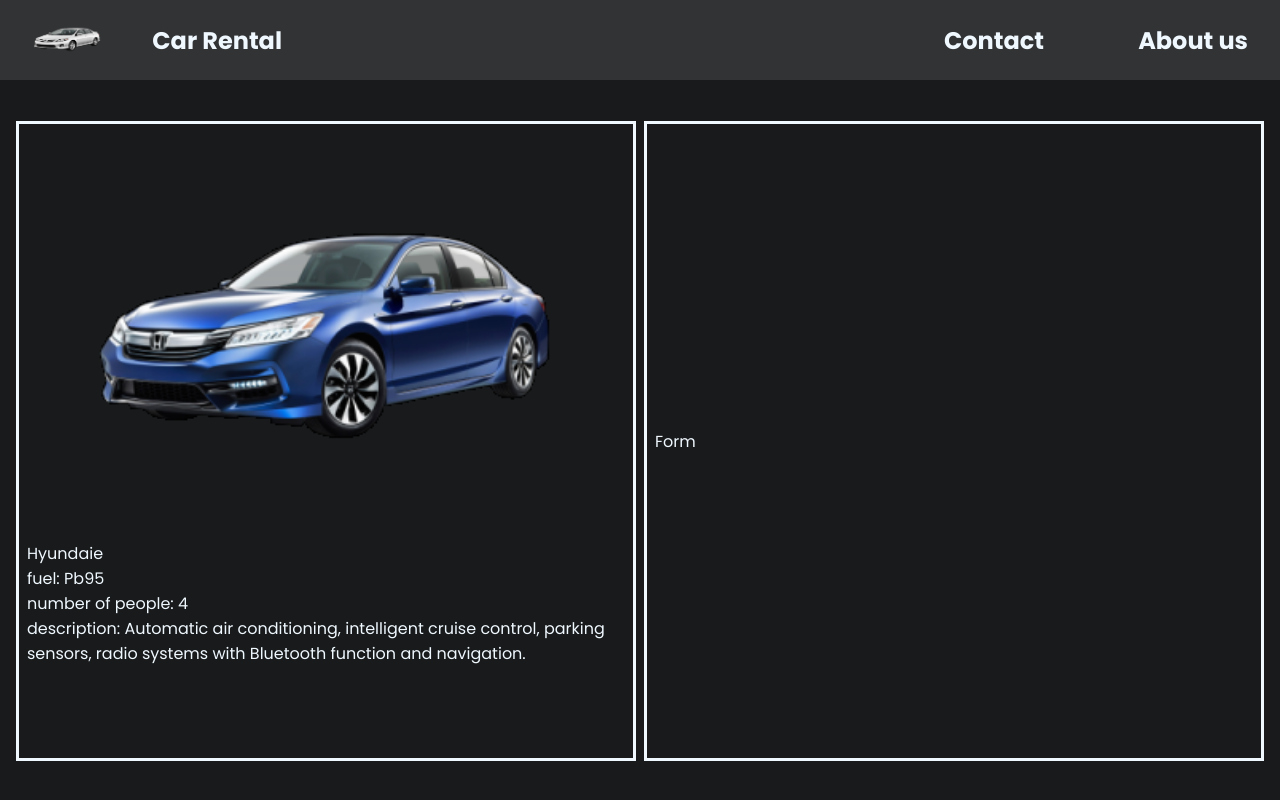
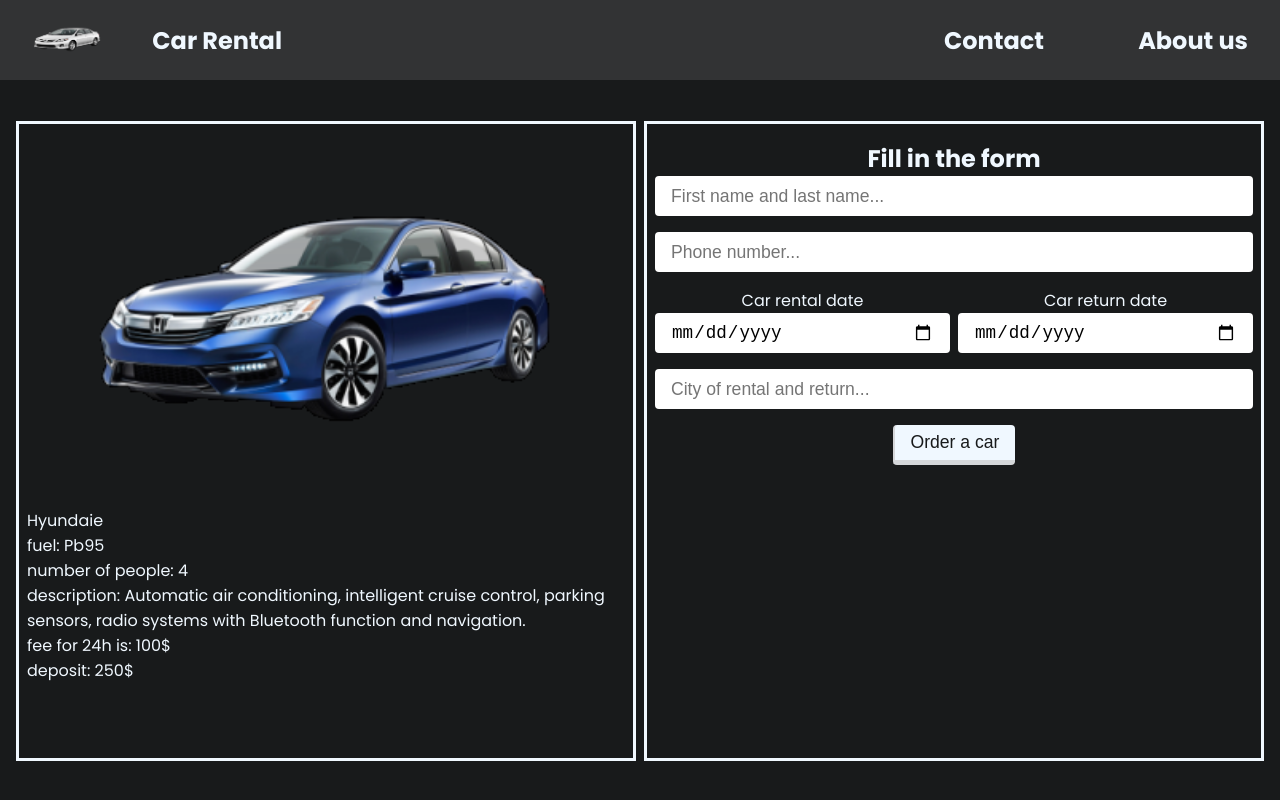
Before and after one commit to ajarek/react-72-vite-Car-Rental, a React (Vite) app: page /home-edit/1 in a window 1280 px wide. Built offline with nearby package versions, Linux system fonts and the light colour scheme.

Commit message:
added form

```diff
--- /dev/null
+++ b/src/components/FormContent/FormContent.css
@@ -0,0 +1,59 @@
+.note .form {
+  width: 100%;
+  min-height:75vh;
+
+  display: flex;
+  flex-direction: column;
+  justify-content: flex-start;
+  align-items: center;
+
+}
+
+.note .form-input {
+  width: 100%;
+  display: flex;
+  flex-direction: column;
+  align-items: center;
+}
+
+
+
+.note .form-input input,
+
+.note .form-input button {
+  height: 40px;
+  width: 100%;
+  padding: 0 1rem;
+  font-size: 1.1rem;
+  border: 0;
+  outline: 0;
+  margin-bottom: 1rem;
+  border-radius: 4px;
+}
+
+
+
+.note .form-input button {
+  padding: 0.5rem 1rem;
+  background: #f0f8ff;
+  border: 0;
+  border-bottom: 5px solid #d5d7da;
+  border-left: 2px solid #d5d7da;
+
+  cursor: pointer;
+  position: relative;
+  font-size: 1.1rem;
+  color: #181a1b;
+}
+
+.note .form-input button:active {
+  border-bottom-width: 1px;
+  border-left-width: 1px;
+  top: 5;
+}
+.date-wrapper{
+  width: 100%;
+  display: grid;
+  grid-template-columns: repeat(2,1fr);
+  gap: 0.5rem;
+}
--- /dev/null
+++ b/src/components/FormContent/FormContent.jsx
@@ -0,0 +1,97 @@
+import React, { useRef, useEffect } from 'react'
+import { Form } from 'react-router-dom'
+import './FormContent.css'
+const FormContent = ({ headerTitle, buttonName }) => {
+  const focusRef = useRef()
+
+  useEffect(() => {
+    focusRef.current.focus()
+  })
+  return (
+    <div className='note'>
+
+      <Form
+        className='form'
+        method='post'
+      >
+        <h2>{headerTitle}</h2>
+        <div className='form-input'>
+
+          <input
+            type='text'
+            name='newName'
+            id='newName'
+            placeholder='First name and last name... '
+            required
+            ref={focusRef}
+
+          />
+        </div>
+        <div className='form-input'>
+
+          <input
+            type='tel'
+            name='newPhone'
+            id='newPhone'
+            placeholder='Phone number... '
+            pattern="[0-9]{3}[0-9]{3}[0-9]{3}"
+            required
+
+
+          />
+        </div>
+        <div className="date-wrapper">
+        <div className='form-input'>
+        <label htmlFor='dateStart'>Car rental date</label>
+          <input
+            type='date'
+            name='dateStart'
+            id='dateStart'
+            placeholder='dateStart '
+            required
+
+
+          />
+        </div>
+        <div className='form-input'>
+        <label htmlFor='dateEnd'>Car return date</label>
+          <input
+            type='date'
+            name='dateEnd'
+            id='dateEnd'
+            placeholder='dateEnd '
+            required
+
+
+          />
+        </div>
+        </div>
+        <div className='form-input'>
+
+          <input
+            type='text'
+            name='newCity'
+            id='newCity'
+            placeholder='City of rental and return... '
+            required
+
+
+          />
+        </div>
+
+
+
+        <div className='form-input'>
+          <button
+            type='submit'
+            className='btn btn-dark'
+          >
+            {buttonName}
+          </button>
+        </div>
+      </Form>
+    </div>
+  )
+}
+
+export default FormContent
--- a/src/pages/HomeEdit/HomeEdit.css
+++ b/src/pages/HomeEdit/HomeEdit.css
@@ -5,7 +5,7 @@
   grid-template-columns: repeat(2,1fr);
   gap: 0.5rem;
 }
-.car,.form{
+.car,.car-form{
   border: solid;
   min-height: 80vh;
   display: flex;
--- a/src/pages/HomeEdit/HomeEdit.jsx
+++ b/src/pages/HomeEdit/HomeEdit.jsx
@@ -1,6 +1,7 @@
 import React from 'react'
 import { redirect, useParams, useLoaderData } from 'react-router-dom'
 import { homeLoader } from '../../pages/Home/Home'
+import FormContent from '../../components/FormContent/FormContent'
 import './HomeEdit.css'
 
 const HomeEdit = () => {
@@ -21,9 +22,16 @@ const HomeEdit = () => {
           <div className='fuel'>fuel: {car.fuel}</div>
           <div className='people'>number of people: {car.people}</div>
           <div className='description'>description: {car.description}</div>
+          <div className='description'>fee for 24h is: 100$</div>
+          <div className='description'>deposit: 250$</div>
         </div>
       </div>
-      <div className='form'>Form</div>
+      <div className='car-form'>
+        <FormContent
+        headerTitle={'Fill in the form'}
+        buttonName={'Order a car'}
+      />
+      </div>
     </div>
   )
 }
```
